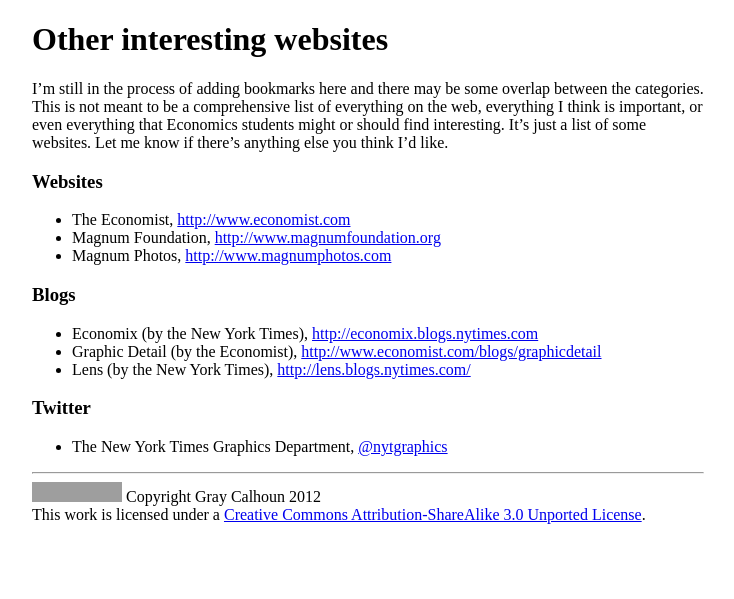
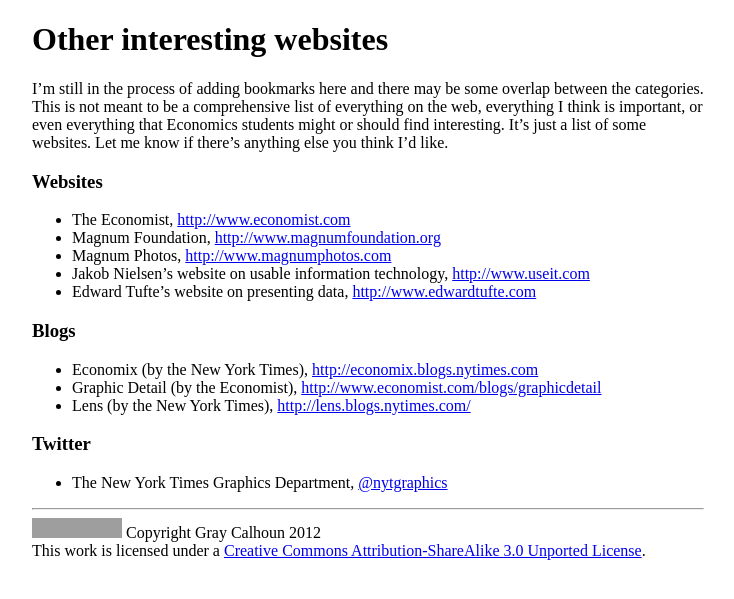
Before and after one commit to mmkuang/grayclhn.github.io, a Jekyll site: the page built from links.md, in a window 1280 px wide. Shown: the top 599 px of the page, without its empty margins (272-1006 px from the left). Built offline with Jekyll 4.4.1, drawn with Linux system fonts in a browser that asks for light colours; grey boxes are pictures that could not be loaded.

Commit message:
Added more bookmarks

```diff
--- a/links.md
+++ b/links.md
@@ -15,6 +15,8 @@
 * The Economist, <http://www.economist.com>
 * Magnum Foundation, <http://www.magnumfoundation.org>
 * Magnum Photos, <http://www.magnumphotos.com>
+* Jakob Nielsen's website on usable information technology, <http://www.useit.com>
+* Edward Tufte's website on presenting data, <http://www.edwardtufte.com>
 
 ### Blogs
 
```
